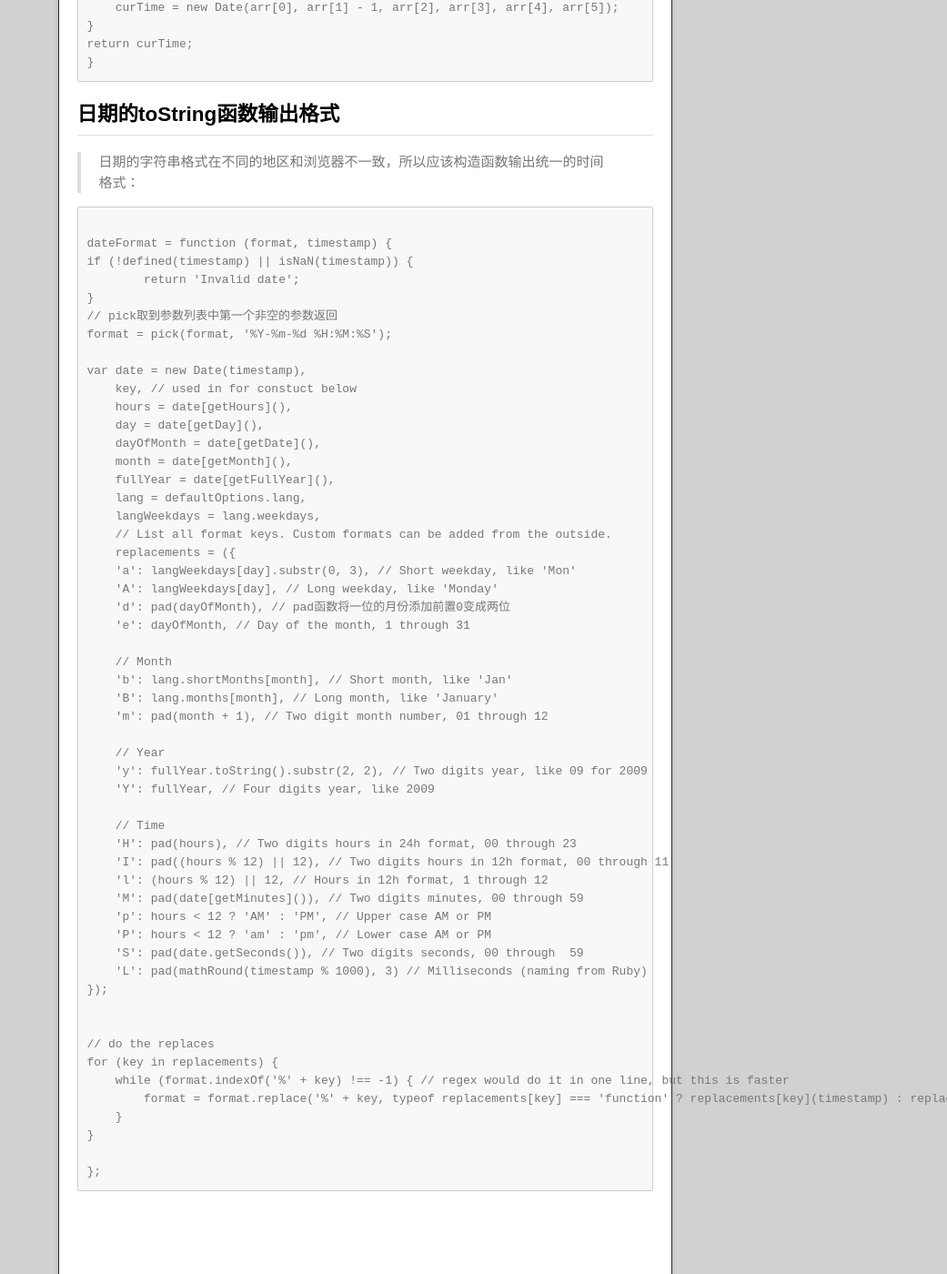
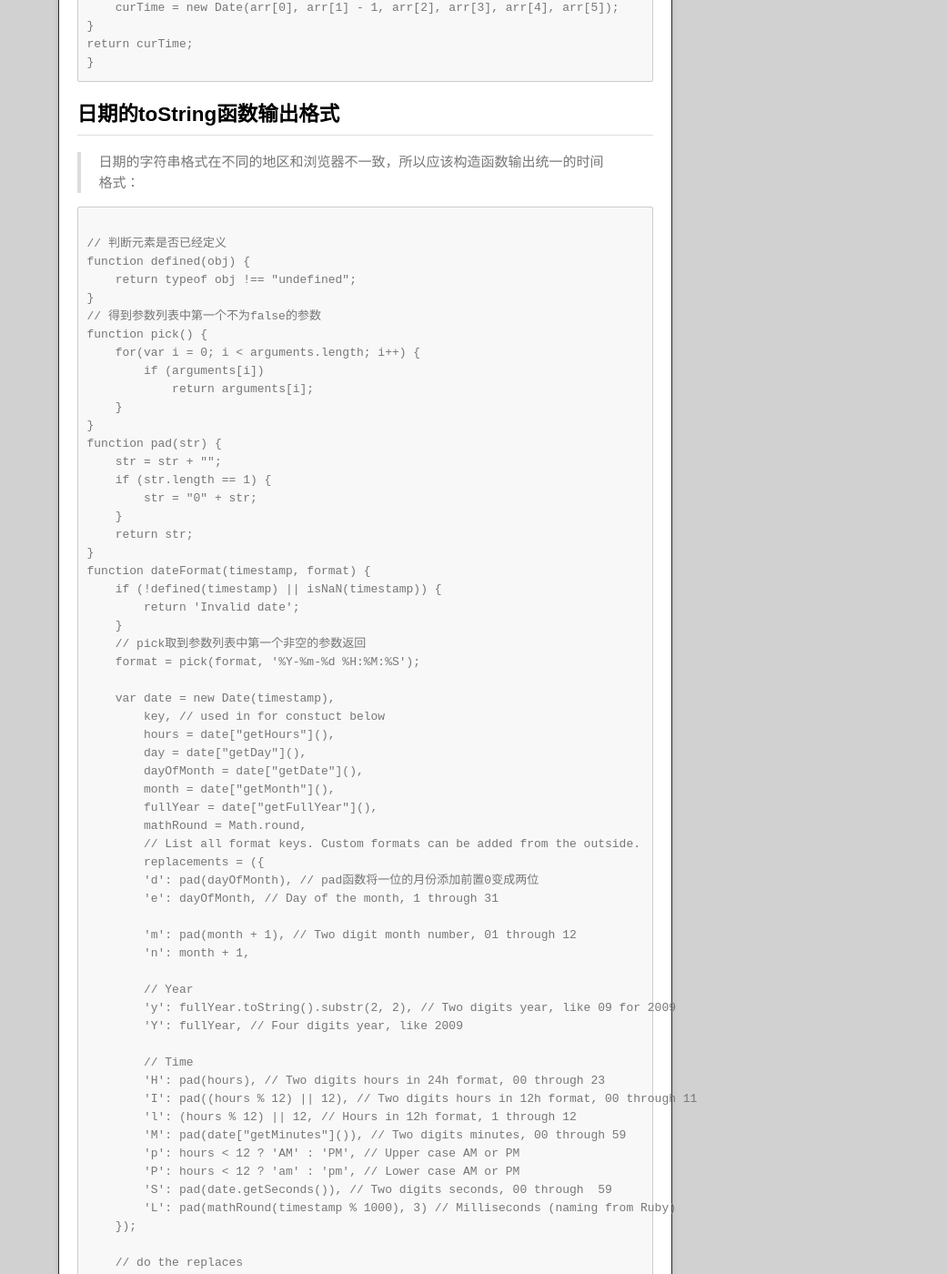
Before and after one commit to jacksparrow01/jacksparrow01.github.io, a Jekyll site: the page built from _posts/2013-08-04-js-date-problem.md, in a window 1280 px wide and 1400 px high, scrolled down 1194 px. Shown: the whole window at 91% size, without its empty margins (239-1280 px from the left). Built offline with Jekyll 4.4.1, drawn with Linux system fonts in a browser that asks for light colours; some of the changed text lies outside the part shown.

Commit message:
dateFormat修正

```diff
--- a/_posts/2013-08-04-js-date-problem.md
+++ b/_posts/2013-08-04-js-date-problem.md
@@ -36,55 +36,67 @@ return curTime;
 ## 日期的toString函数输出格式
 >日期的字符串格式在不同的地区和浏览器不一致，所以应该构造函数输出统一的时间格式：
 <pre><code>
-dateFormat = function (format, timestamp) {
-if (!defined(timestamp) || isNaN(timestamp)) {
-	return 'Invalid date';
+// 判断元素是否已经定义
+function defined(obj) {
+    return typeof obj !== "undefined";
 }
-// pick取到参数列表中第一个非空的参数返回
-format = pick(format, '%Y-%m-%d %H:%M:%S');
-
-var date = new Date(timestamp),
-    key, // used in for constuct below
-    hours = date[getHours](),
-    day = date[getDay](),
-    dayOfMonth = date[getDate](),
-    month = date[getMonth](),
-    fullYear = date[getFullYear](),
-    lang = defaultOptions.lang,
-    langWeekdays = lang.weekdays,
-    // List all format keys. Custom formats can be added from the outside.
-    replacements = ({
-    'a': langWeekdays[day].substr(0, 3), // Short weekday, like 'Mon'
-    'A': langWeekdays[day], // Long weekday, like 'Monday'
-    'd': pad(dayOfMonth), // pad函数将一位的月份添加前置0变成两位
-    'e': dayOfMonth, // Day of the month, 1 through 31
-
-    // Month
-    'b': lang.shortMonths[month], // Short month, like 'Jan'
-    'B': lang.months[month], // Long month, like 'January'
-    'm': pad(month + 1), // Two digit month number, 01 through 12
-
-    // Year
-    'y': fullYear.toString().substr(2, 2), // Two digits year, like 09 for 2009
-    'Y': fullYear, // Four digits year, like 2009
-
-    // Time
-    'H': pad(hours), // Two digits hours in 24h format, 00 through 23
-    'I': pad((hours % 12) || 12), // Two digits hours in 12h format, 00 through 11
-    'l': (hours % 12) || 12, // Hours in 12h format, 1 through 12
-    'M': pad(date[getMinutes]()), // Two digits minutes, 00 through 59
-    'p': hours &lt; 12 ? 'AM' : 'PM', // Upper case AM or PM
-    'P': hours &lt; 12 ? 'am' : 'pm', // Lower case AM or PM
-    'S': pad(date.getSeconds()), // Two digits seconds, 00 through  59
-    'L': pad(mathRound(timestamp % 1000), 3) // Milliseconds (naming from Ruby)
-});
-
-
-// do the replaces
-for (key in replacements) {
-    while (format.indexOf('%' + key) !== -1) { // regex would do it in one line, but this is faster
-    	format = format.replace('%' + key, typeof replacements[key] === 'function' ? replacements[key](timestamp) : replacements[key]);
+// 得到参数列表中第一个不为false的参数
+function pick() {
+    for(var i = 0; i &lt; arguments.length; i++) {
+        if (arguments[i])
+            return arguments[i];
     }
 }
+function pad(str) {
+    str = str + "";
+    if (str.length == 1) {
+        str = "0" + str;
+    }
+    return str;
+}
+function dateFormat(timestamp, format) {
+    if (!defined(timestamp) || isNaN(timestamp)) {
+        return 'Invalid date';
+    }
+    // pick取到参数列表中第一个非空的参数返回
+    format = pick(format, '%Y-%m-%d %H:%M:%S');
 
+    var date = new Date(timestamp),
+        key, // used in for constuct below
+        hours = date["getHours"](),
+        day = date["getDay"](),
+        dayOfMonth = date["getDate"](),
+        month = date["getMonth"](),
+        fullYear = date["getFullYear"](),
+        mathRound = Math.round,
+        // List all format keys. Custom formats can be added from the outside.
+        replacements = ({
+        'd': pad(dayOfMonth), // pad函数将一位的月份添加前置0变成两位
+        'e': dayOfMonth, // Day of the month, 1 through 31
+
+        'm': pad(month + 1), // Two digit month number, 01 through 12
+        'n': month + 1,
+
+        // Year
+        'y': fullYear.toString().substr(2, 2), // Two digits year, like 09 for 2009
+        'Y': fullYear, // Four digits year, like 2009
+
+        // Time
+        'H': pad(hours), // Two digits hours in 24h format, 00 through 23
+        'I': pad((hours % 12) || 12), // Two digits hours in 12h format, 00 through 11
+        'l': (hours % 12) || 12, // Hours in 12h format, 1 through 12
+        'M': pad(date["getMinutes"]()), // Two digits minutes, 00 through 59
+        'p': hours &lt; 12 ? 'AM' : 'PM', // Upper case AM or PM
+        'P': hours &lt; 12 ? 'am' : 'pm', // Lower case AM or PM
+        'S': pad(date.getSeconds()), // Two digits seconds, 00 through  59
+        'L': pad(mathRound(timestamp % 1000), 3) // Milliseconds (naming from Ruby)
+    });
+
+    // do the replaces
+    for (key in replacements) {
+        while (format.indexOf('%' + key) !== -1) { // regex would do it in one line, but this is faster
+            format = format.replace('%' + key, typeof replacements[key] === 'function' ? replacements[key](timestamp) : replacements[key]);
+        }
+    }
+    return format;
 };</code></pre>
```
Also changed, not shown: _posts/2013-08-21-iframe-crossdomain-solution.md (+4 -3 lines).
